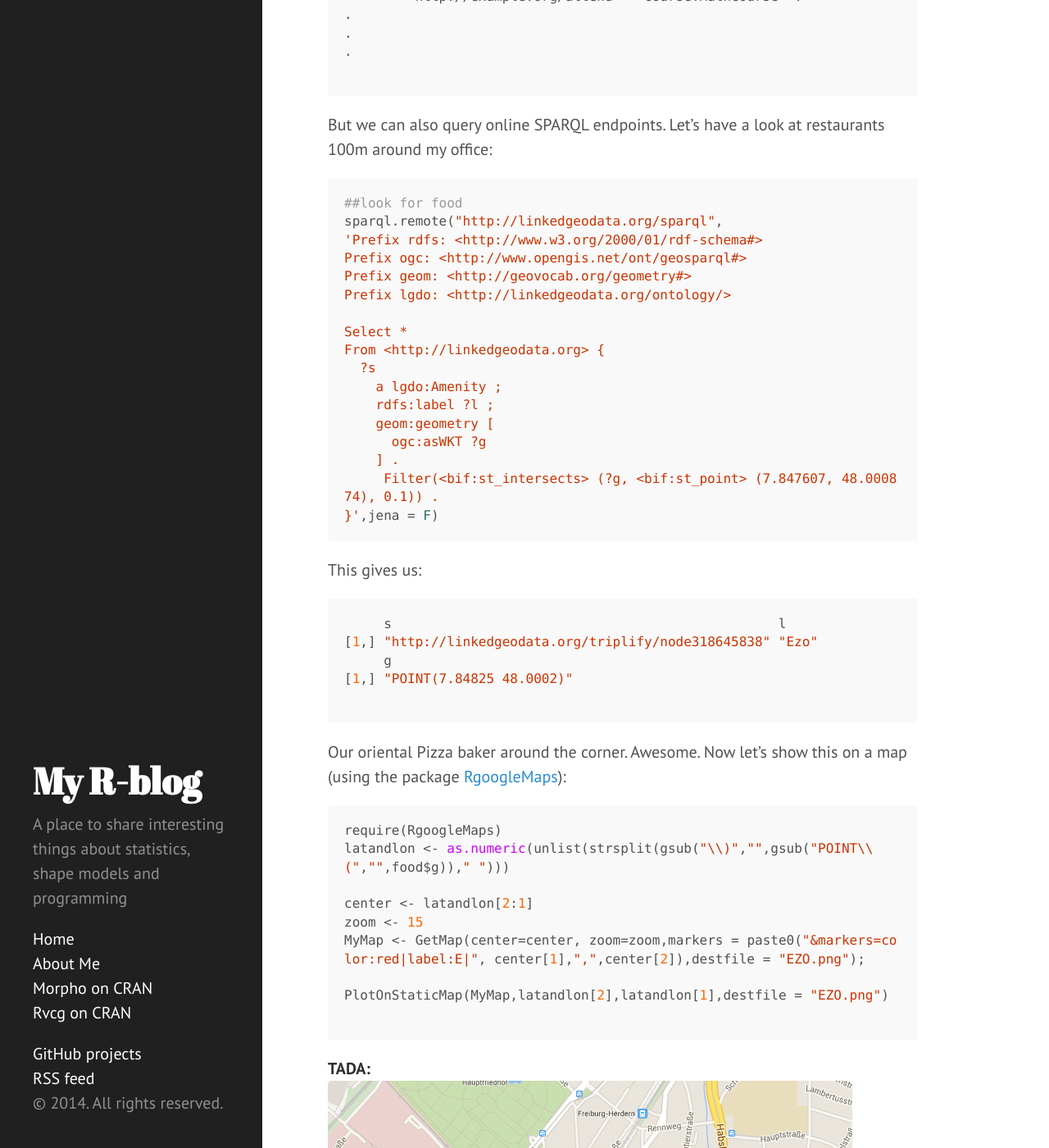
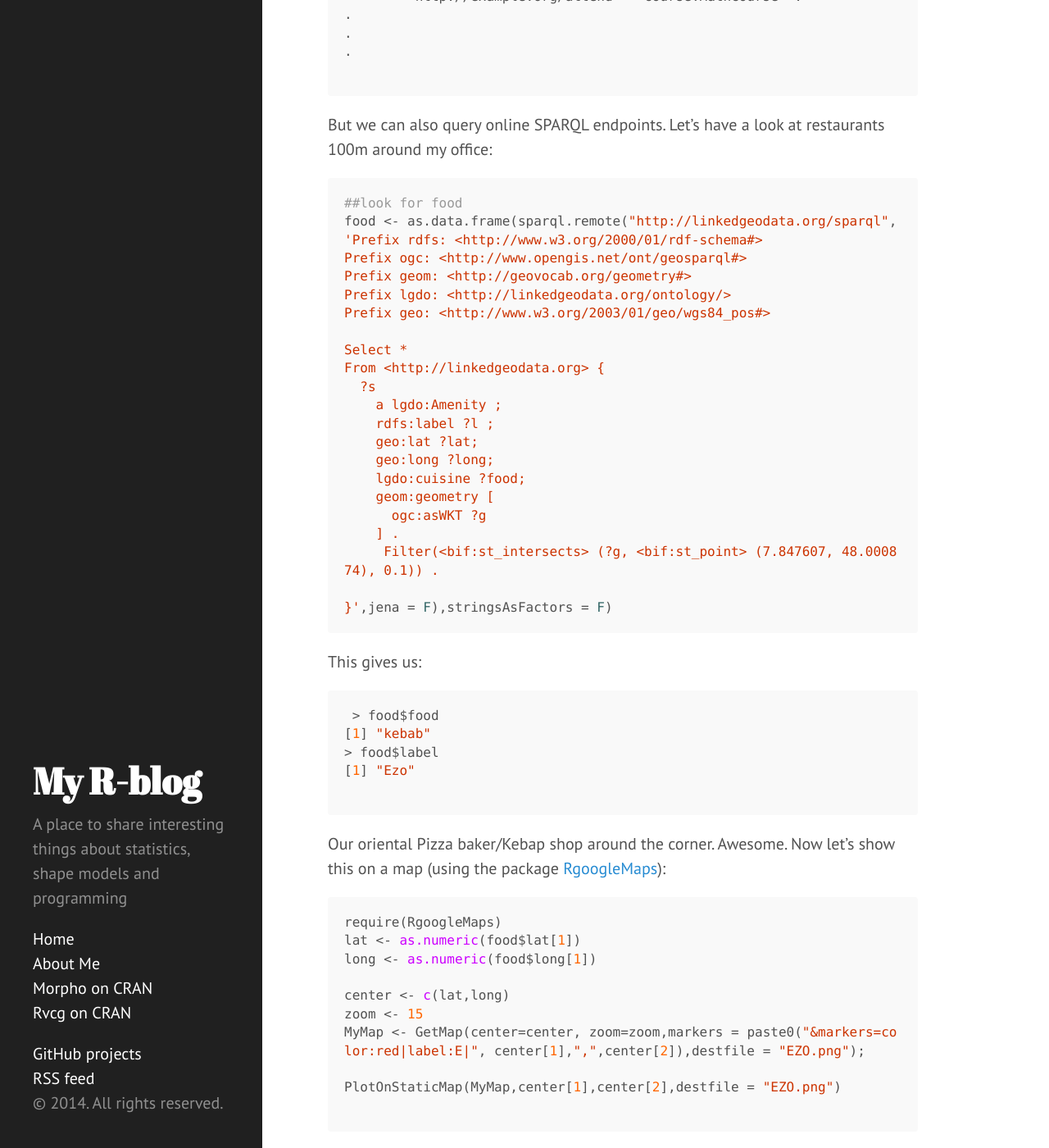
Before and after one commit to zarquon42b/zarquon42b.github.io, a Jekyll site: the page built from _posts/2014-07-22-RRDF.md, in a window 1280 px wide and 1400 px high, scrolled down 1341 px. Shown: the whole window at 82% size. Built offline with Jekyll 4.4.1, drawn with Linux system fonts in a browser that asks for light colours; Markdown is read by kramdown in place of the engine named in the settings; comment, search, counter and statistics services are not loaded.

Commit message:
improved example

````diff
--- a/_posts/2014-07-22-RRDF.md
+++ b/_posts/2014-07-22-RRDF.md
@@ -62,45 +62,51 @@ But we can also query online SPARQL endpoints. Let's have a look at restaurants
 
 ```r
 ##look for food
-sparql.remote("http://linkedgeodata.org/sparql",
+food <- as.data.frame(sparql.remote("http://linkedgeodata.org/sparql",
 'Prefix rdfs: <http://www.w3.org/2000/01/rdf-schema#>
 Prefix ogc: <http://www.opengis.net/ont/geosparql#>
 Prefix geom: <http://geovocab.org/geometry#>
 Prefix lgdo: <http://linkedgeodata.org/ontology/>
+Prefix geo: <http://www.w3.org/2003/01/geo/wgs84_pos#>
 
 Select *
 From <http://linkedgeodata.org> {
   ?s
     a lgdo:Amenity ;
     rdfs:label ?l ;
+    geo:lat ?lat;
+    geo:long ?long;
+    lgdo:cuisine ?food;
     geom:geometry [
       ogc:asWKT ?g
     ] .
      Filter(<bif:st_intersects> (?g, <bif:st_point> (7.847607, 48.000874), 0.1)) .
-}',jena = F)
+
+}',jena = F),stringsAsFactors = F)
 ```
 
 This gives us:
 
 
 ```r
-     s                                                 l
-[1,] "http://linkedgeodata.org/triplify/node318645838" "Ezo"
-     g
-[1,] "POINT(7.84825 48.0002)"
+ > food$food
+[1] "kebab"
+> food$label
+[1] "Ezo"
 
 ```
-Our oriental Pizza baker around the corner. Awesome. Now let's show this on a map (using the package [RgoogleMaps](http://cran.r-project.org/web/packages/RgoogleMaps/index.html)):
+Our oriental Pizza baker/Kebap shop around the corner. Awesome. Now let's show this on a map (using the package [RgoogleMaps](http://cran.r-project.org/web/packages/RgoogleMaps/index.html)):
 
 ```r
 require(RgoogleMaps)
-latandlon <- as.numeric(unlist(strsplit(gsub("\\)","",gsub("POINT\\(","",food$g))," ")))
+lat <- as.numeric(food$lat[1])
+long <- as.numeric(food$long[1])
 
-center <- latandlon[2:1]
+center <- c(lat,long)
 zoom <- 15
 MyMap <- GetMap(center=center, zoom=zoom,markers = paste0("&markers=color:red|label:E|", center[1],",",center[2]),destfile = "EZO.png");
 
-PlotOnStaticMap(MyMap,latandlon[2],latandlon[1],destfile = "EZO.png")
+PlotOnStaticMap(MyMap,center[1],center[2],destfile = "EZO.png")
 
  ```
  **TADA:**
````
